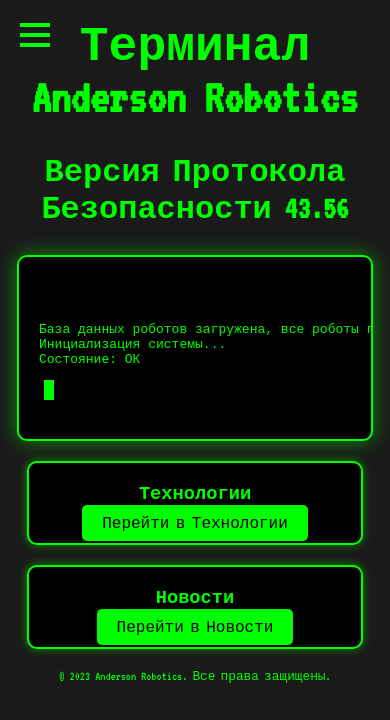
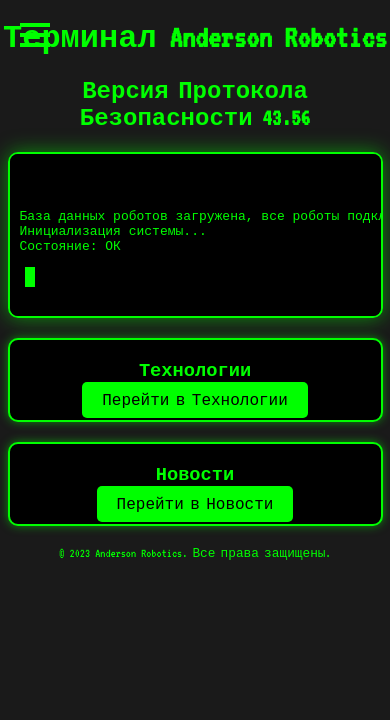
Before and after one commit to AndersonRoboticss/Terminal-a, a plain HTML site: page index.html in a window 390 px wide. Drawn offline with Linux system fonts and the light colour scheme.

Commit message:
Add files via upload

```diff
--- a/index.html
+++ b/index.html
@@ -11,9 +11,10 @@
             background-color: #1a1a1a;
             color: #00ff00;
             font-family: 'VT323', monospace; /* Шрифт терминала */
-            overflow: hidden;
             margin: 0;
             padding: 0;
+            overflow: auto; /* Разрешить скроллинг */
+            height: 100vh; /* Поддержка полной высоты экрана */
         }
         h1, h2 {
             text-align: center;
@@ -37,7 +38,8 @@
             box-shadow: 0 0 20px rgba(0, 255, 0, 0.5);
             animation: slideIn 1s;
             white-space: pre; /* Сохраняет пробелы и переносы строк */
-            overflow: hidden; /* Скрывает переполнение */
+            overflow: auto; /* Разрешить скроллинг внутри терминала */
+            max-height: 50vh; /* Ограничить высоту терминала на мобильных устройствах */
         }
         .footer {
             text-align: center;
@@ -140,6 +142,22 @@
             0%, 100% { opacity: 1; }
             50% { opacity: 0; }
         }
+
+        @media (max-width: 600px) {
+            h1 {
+                font-size: 2em;
+            }
+            h2 {
+                font-size: 1.5em;
+            }
+            .terminal {
+                width: 90%;
+                padding: 10px;
+            }
+            .group {
+                width: 90%;
+            }
+        }
     </style>
 </head>
 <body>
```
